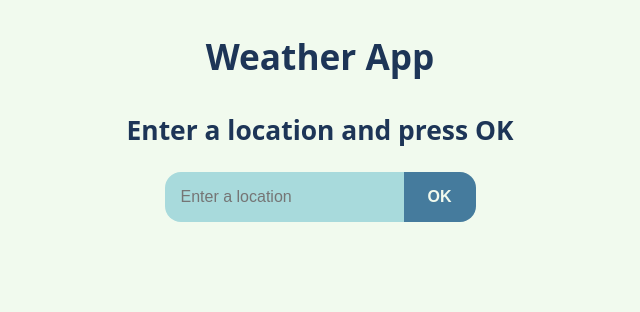
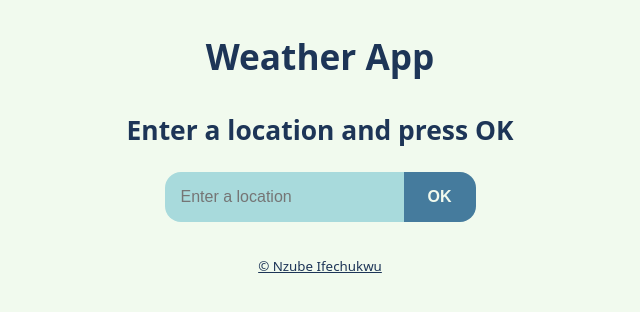
Before and after one commit to nzubeifechukwu/weather-app, a website built with webpack: page src/template.html in a window 1280 px wide. Shown: the whole page, without its empty margins (320-960 px from the left). Built offline with nearby package versions, Linux system fonts and the light colour scheme.

Commit message:
Write README

```diff
--- a/src/styles.css
+++ b/src/styles.css
@@ -93,3 +93,12 @@ p {
 #temp button:hover {
   background-color: #457b9d;
 }
+
+footer {
+  margin-top: 2rem;
+  font-size: 1rem;
+}
+
+a {
+  color: inherit;
+}
--- a/src/template.html
+++ b/src/template.html
@@ -3,11 +3,9 @@
   <head>
     <meta charset="UTF-8" />
     <meta name="viewport" content="width=device-width, initial-scale=1.0" />
-    <!-- <link rel="stylesheet" href="style.css" /> -->
     <title>Weather App</title>
   </head>
   <body>
-    <header></header>
     <h1>Weather App</h1>
     <h2>Enter a location and press OK</h2>
     <form action="" method="get">
@@ -16,6 +14,12 @@
       </button>
     </form>
     <section></section>
-    <!-- <script src="index.js"></script> -->
+    <footer>
+      <small
+        ><a href="https://github.com/nzubeifechukwu/weather-app" target="_blank"
+          >&copy; Nzube Ifechukwu</a
+        ></small
+      >
+    </footer>
   </body>
 </html>
```
Also changed, not shown: README.md, src/assets/clear.jpg (deleted), src/assets/cloudy.jpg (deleted), src/assets/foggy.jpg (deleted), src/assets/rainy.jpg (deleted), src/assets/snowy.jpg (deleted), src/assets/windy.jpg (deleted).
